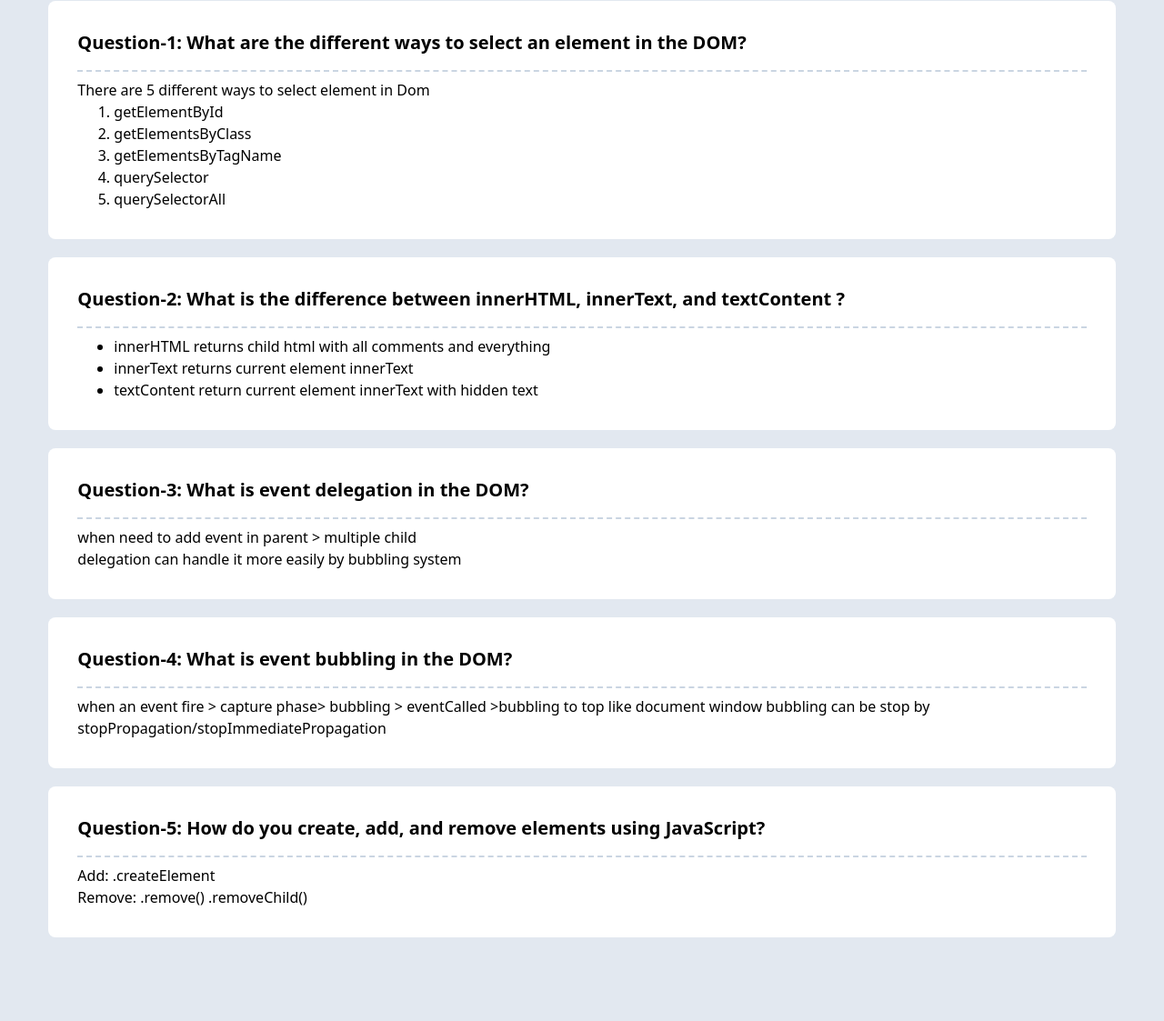
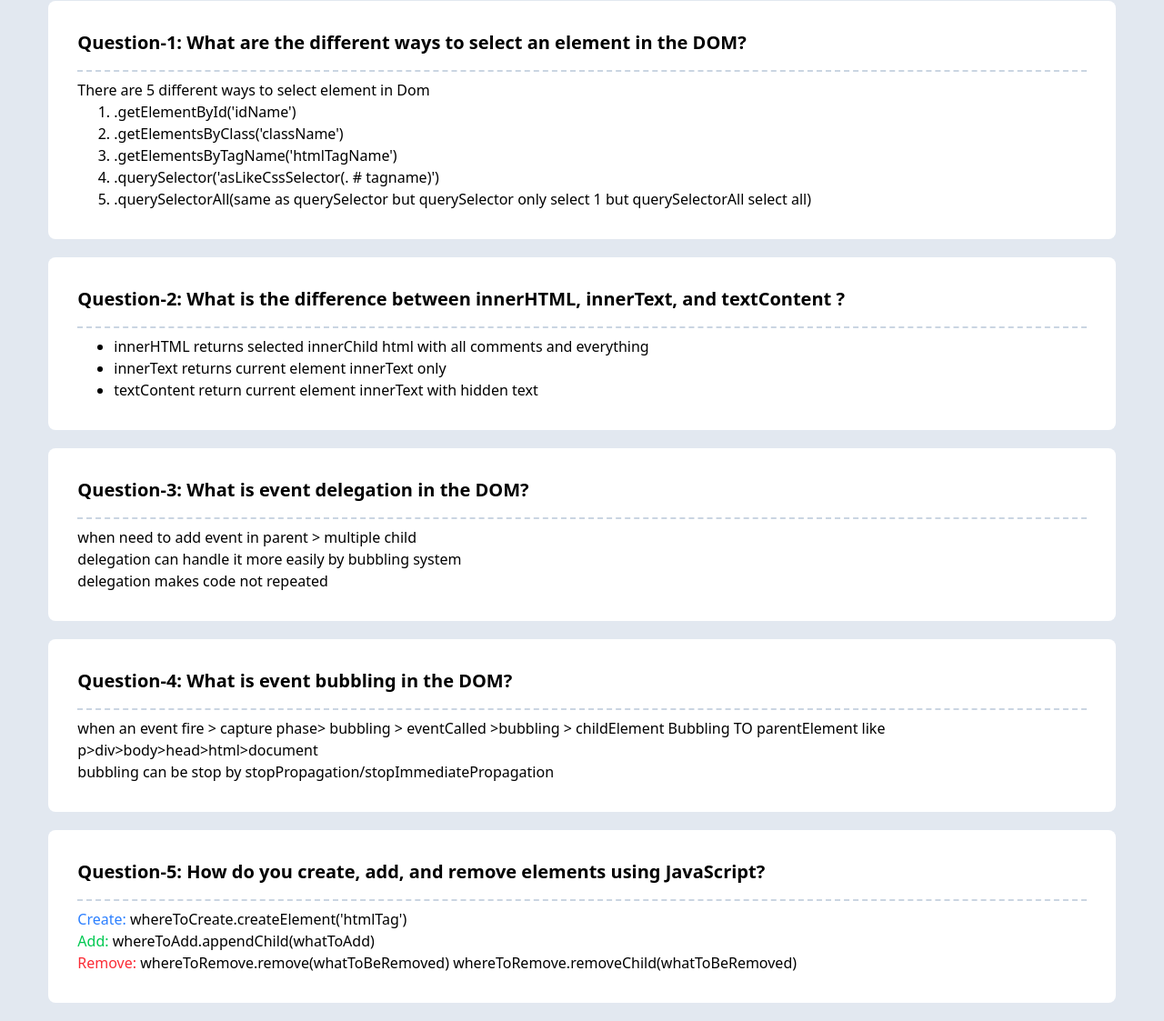
Before and after one commit to arafat22184/assignment-5, a plain HTML site: page blog.html in a window 1280 px wide. Shown: the part 207-1330 px from the top of the page at 91% size. Before the commit the page ends 1258 px from the top, so only its background shows below. Drawn offline with nearby package versions, Linux system fonts and the light colour scheme.

Commit message:
added some changes to blogs

```diff
--- a/blog.html
+++ b/blog.html
@@ -39,11 +39,11 @@
       <h3 class="font-semibold text-xl border-b-2 border-slate-300 border-dashed pb-4">Question-1: What are the different ways to select an element in the DOM?</h3>
       <p class="mt-2">There are 5 different ways to select element in Dom
         <ol class="list-decimal pl-10">
-          <li>getElementById</li>
-          <li>getElementsByClass</li>
-          <li>getElementsByTagName</li>
-          <li>querySelector</li>
-          <li>querySelectorAll</li>
+          <li>.getElementById('idName')</li>
+          <li>.getElementsByClass('className')</li>
+          <li>.getElementsByTagName('htmlTagName')</li>
+          <li>.querySelector('asLikeCssSelector(. # tagname)')</li>
+          <li>.querySelectorAll(same as querySelector but querySelector only select 1 but querySelectorAll select all)</li>
         </ol>
       </p>
     </div>
@@ -53,8 +53,8 @@
       <h3 class="font-semibold text-xl border-b-2 border-slate-300 border-dashed pb-4">Question-2: What is the difference between innerHTML, innerText, and textContent ?</h3>
       <p class="mt-2">
         <ul class="list-disc pl-10">
-        <li>innerHTML returns child html with all comments and everything</li>
-        <li>innerText returns current element innerText</li>
+        <li>innerHTML returns selected innerChild html with all comments and everything</li>
+        <li>innerText returns current element innerText only</li>
         <li>textContent return current element innerText with hidden text</li>
       </ul>
      </p>
@@ -66,7 +66,8 @@
       <p class="mt-2">
         when need to add event in parent > multiple child<br>
          delegation can handle it more easily
-         by bubbling system
+         by bubbling system<br>
+         delegation makes code not repeated
       </p>
     </div>
 
@@ -74,7 +75,7 @@
     <div class="bg-white rounded-lg p-8 mb-5">
       <h3 class="font-semibold text-xl border-b-2 border-slate-300 border-dashed pb-4">Question-4: What is event bubbling in the DOM?</h3>
       <p class="mt-2">
-        when an event fire > capture phase> bubbling > eventCalled >bubbling to top like document window
+        when an event fire > capture phase> bubbling > eventCalled >bubbling > childElement Bubbling TO parentElement like p>div>body>head>html>document<br>
         bubbling can be stop by stopPropagation/stopImmediatePropagation
       </p>
     </div>
@@ -84,8 +85,9 @@
       <h3 class="font-semibold text-xl border-b-2 border-slate-300 border-dashed pb-4">Question-5: How do you create, add, and remove elements using JavaScript?</h3>
       <p class="mt-2">
         <ul>
-          <li>Add: .createElement</li>
-          <li>Remove: .remove() .removeChild()</li>
+          <li><span class="text-blue-500">Create:</span> whereToCreate.createElement('htmlTag')</li>
+          <li><span class="text-green-500">Add:</span> whereToAdd.appendChild(whatToAdd)</li>
+          <li><span class="text-red-500">Remove:</span> whereToRemove.remove(whatToBeRemoved) whereToRemove.removeChild(whatToBeRemoved)</li>
         </ul>
       </p>
     </div>
```
